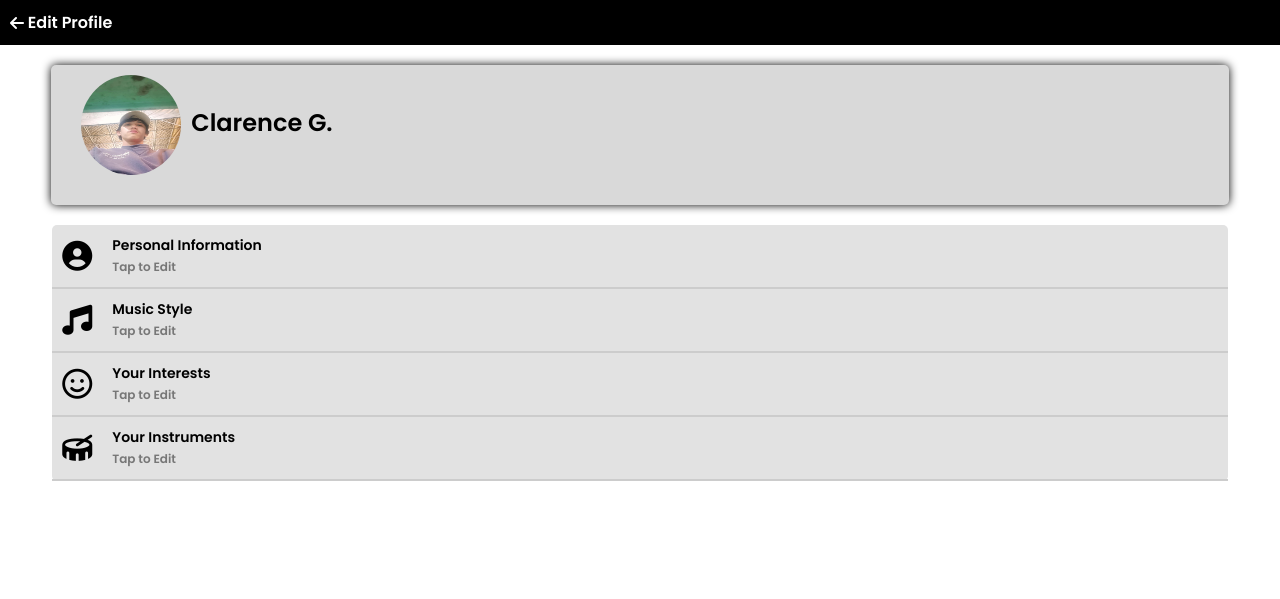
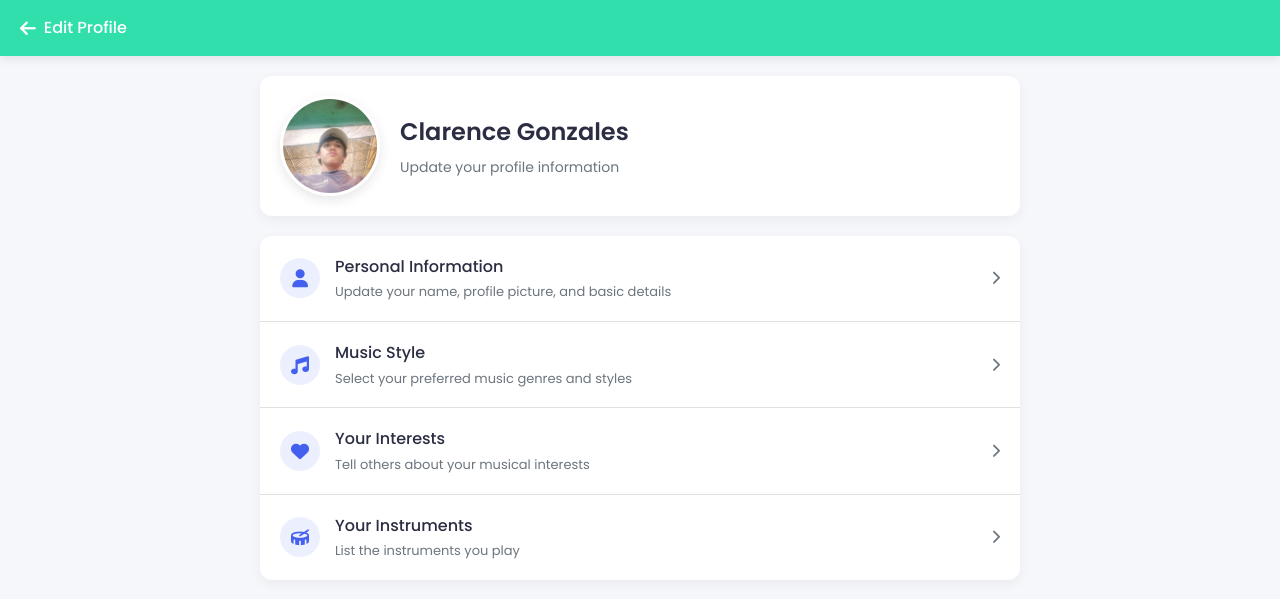
Before and after one commit to clarence-gonzales/capstone-app, a PHP site: page /editprofile.php in a window 1280 px wide. Shown: the top 599 px of the page. Run offline with PHP 8.4, Linux system fonts and the light colour scheme; a user stored in the database is signed in; data comes from the database, SQL or seed files in the repository.

```diff
--- a/editprofile.php
+++ b/editprofile.php
@@ -9,12 +9,12 @@ if (!isset($_SESSION['username'])) {
 
 $username = $_SESSION['username'];
 
-$stmt = $conn -> prepare("SELECT firstname, lastname, profile_picture FROM users WHERE username = ?");
-$stmt -> bind_param("s", $username);
-$stmt -> execute();
-$stmt -> bind_result($firstName, $lastName, $profilePicture);
-$stmt -> fetch();
-$stmt -> close();
+$stmt = $conn->prepare("SELECT firstname, lastname, profile_picture FROM users WHERE username = ?");
+$stmt->bind_param("s", $username);
+$stmt->execute();
+$stmt->bind_result($firstName, $lastName, $profilePicture);
+$stmt->fetch();
+$stmt->close();
 
 $defaultProfilePicture = "images/default.jpg";
 $profilePicture = $profilePicture ? $profilePicture : $defaultProfilePicture;
@@ -26,137 +26,238 @@ $profilePicture = $profilePicture ? $profilePicture : $defaultProfilePicture;
   <meta charset="UTF-8">
   <meta name="viewport" content="width=device-width, initial-scale=1.0">
   <link rel="stylesheet" href="https://cdnjs.cloudflare.com/ajax/libs/font-awesome/6.4.2/css/all.min.css">
-  <link rel="stylesheet" href="https://fonts.googleapis.com/css2?family=Poppins:wght@400;600&display=swap">
-  <title>Edit Profile</title>
-
+  <link rel="stylesheet" href="https://fonts.googleapis.com/css2?family=Poppins:wght@300;400;500;600;700&display=swap">
+  <title>Edit Profile | BandMate</title>
   <style>
-    * {
-      font-family: 'Poppins', sans-serif;
+    :root {
+      --primary-color: #4361ee;
+      --primary-dark: #3a56d4;
+      --text-color: #2b2d42;
+      --light-gray: #f8f9fa;
+      --medium-gray: #e9ecef;
+      --dark-gray: #6c757d;
+      --border-color: #e1e1e1;
+      --card-bg: #ffffff;
+      --section-bg: #f5f7fa;
     }
 
-    .container {
-      width: 90%;
-      padding: 20px;
-      border-radius: 5px;
-      background-color: #D9D9D9;
-      box-shadow: 0 0 10px black;
-      margin: 20px auto;
+    * {
+      margin: 0;
+      padding: 0;
+      box-sizing: border-box;
     }
 
-    .header {
-      display: flex;
+    body {
+      font-family: 'Poppins', sans-serif;
+      background-color: var(--section-bg);
+      color: var(--text-color);
+      line-height: 1.6;
     }
 
-    .edit-profile {
-        width: 100%;
-        margin-left: -8px;
-        margin-top: -8px;
-        display: inline-flex;
+    .header-bar {
+      background-color: #30DFAB;
+      color: white;
+      padding: 15px 20px;
+      display: flex;
       align-items: center;
-        font-weight: bold;
-        font-size: 16px;
-        color: #FFFFFF;
-        text-decoration: none;
-        background-color: black;
-        padding: 10px;
+      position: sticky;
+      top: 0;
+      z-index: 100;
+      box-shadow: 0 2px 10px rgba(0, 0, 0, 0.1);
     }
 
-    .personal-info-banner {
-      width: 90%;
-      margin: auto;
-      border-radius: 5px;
-      background-color: #D9D9D9;
-      padding: 10px;
+    .back-button {
+      color: white;
+      text-decoration: none;
+      font-weight: 500;
+      display: flex;
+      align-items: center;
+      gap: 8px;
+      transition: opacity 0.2s;
+    }
+
+    .back-button:hover {
+      opacity: 0.8;
+    }
+
+    .back-button i {
+      font-size: 18px;
+    }
+
+    .profile-container {
+      max-width: 800px;
+      margin: 20px auto;
+      padding: 0 20px;
+    }
+
+    .profile-card {
+      background-color: var(--card-bg);
+      border-radius: 12px;
+      box-shadow: 0 4px 12px rgba(0, 0, 0, 0.05);
+      padding: 20px;
+      margin-bottom: 20px;
       display: flex;
       align-items: center;
     }
 
-    .containerr {
-      background-color: #E2E2E2;
-      width: 93%;
-      margin: auto;
-      border-radius: 5px;
-    }
-
-    .profile-section {
-      display: flex;
-      align-items: center;
-      padding: 10px;
-      border-bottom: 2px solid #ccc;
-    }
-
-    .profile-icon {
-      width: 30px;
-      height: 30px;
-      margin-right: 10px;
-      font-size: 30px;
-    }
-
-    .profile-text {
-      color: #555;
-      font-size: 14px;
-      margin-left: 10px;
-      font-weight: bold;
-    }
-
-    .profile-text a {
-      text-decoration: none;
-      color: #000000;
-    }
-
-    img {
+    .profile-avatar {
       width: 100px;
       height: 100px;
       border-radius: 50%;
-      margin: 10px 10px;
-      margin-top: -10px;
+      object-fit: cover;
+      border: 3px solid white;
+      box-shadow: 0 4px 12px rgba(0, 0, 0, 0.1);
+      margin-right: 20px;
     }
 
+    .profile-info h2 {
+      font-size: 24px;
+      font-weight: 600;
+      margin-bottom: 5px;
+    }
 
+    .profile-info p {
+      color: var(--dark-gray);
+      font-size: 14px;
+    }
+
+    .settings-container {
+      background-color: var(--card-bg);
+      border-radius: 12px;
+      box-shadow: 0 4px 12px rgba(0, 0, 0, 0.05);
+      overflow: hidden;
+    }
+
+    .settings-item {
+      display: flex;
+      align-items: center;
+      padding: 18px 20px;
+      border-bottom: 1px solid var(--border-color);
+      text-decoration: none;
+      color: var(--text-color);
+      transition: background-color 0.2s;
+    }
+
+    .settings-item:last-child {
+      border-bottom: none;
+    }
+
+    .settings-item:hover {
+      background-color: var(--light-gray);
+    }
+
+    .settings-icon {
+      width: 40px;
+      height: 40px;
+      border-radius: 50%;
+      background-color: rgba(67, 97, 238, 0.1);
+      display: flex;
+      align-items: center;
+      justify-content: center;
+      margin-right: 15px;
+      color: var(--primary-color);
+      font-size: 18px;
+    }
+
+    .settings-details {
+      flex: 1;
+    }
+
+    .settings-details h3 {
+      font-size: 16px;
+      font-weight: 500;
+      margin-bottom: 3px;
+    }
+
+    .settings-details p {
+      font-size: 13px;
+      color: var(--dark-gray);
+    }
+
+    .settings-arrow {
+      color: var(--dark-gray);
+      font-size: 14px;
+    }
+
+    @media (max-width: 600px) {
+      .profile-card {
+        flex-direction: column;
+        text-align: center;
+        padding: 25px 20px;
+      }
+
+      .profile-avatar {
+        margin-right: 0;
+        margin-bottom: 15px;
+      }
+
+      .profile-info {
+        text-align: center;
+      }
+    }
   </style>
-
 </head>
 <body>
-  <a href="profile.php" class="edit-profile"><i class="fa-solid fa-arrow-left"></i>&nbsp;Edit Profile</a>
+  <div class="header-bar">
+    <a href="profile.php" class="back-button">
+      <i class="fas fa-arrow-left"></i>
+      <span>Edit Profile</span>
+    </a>
+  </div>
 
-<div class="container">
-  <div class="header">
-    <img src="<?php echo $profilePicture; ?>">
-    <h2><?php  echo $firstName . " " . substr($lastName, 0, 1) . "."; ?></h2>
+  <div class="profile-container">
+    <div class="profile-card">
+      <img src="<?php echo htmlspecialchars($profilePicture); ?>" alt="Profile Picture" class="profile-avatar">
+      <div class="profile-info">
+        <h2><?php echo htmlspecialchars($firstName . ' ' . $lastName); ?></h2>
+        <p>Update your profile information</p>
       </div>
     </div>
 
-<div class="containerr">
-  <div class="profile-section">
-    <i class="fas fa-user-circle profile-icon"></i>
-    <div class="profile-text">
-      <a href="personalinformation.php">Personal Information</a><br>
-      <span style="font-size: 12px; color: #777;">Tap to Edit</span>
+    <div class="settings-container">
+      <a href="personalinformation.php" class="settings-item">
+        <div class="settings-icon">
+          <i class="fas fa-user"></i>
         </div>
+        <div class="settings-details">
+          <h3>Personal Information</h3>
+          <p>Update your name, profile picture, and basic details</p>
         </div>
+        <i class="fas fa-chevron-right settings-arrow"></i>
+      </a>
 
-  <div class="profile-section">
-    <i class="fas fa-music profile-icon"></i>
-    <div class="profile-text">
-      <a href="#">Music Style</a><br>
-      <span style="font-size: 12px; color: #777;">Tap to Edit</span>
+      <a href="#" class="settings-item">
+        <div class="settings-icon">
+          <i class="fas fa-music"></i>
         </div>
+        <div class="settings-details">
+          <h3>Music Style</h3>
+          <p>Select your preferred music genres and styles</p>
         </div>
+        <i class="fas fa-chevron-right settings-arrow"></i>
+      </a>
 
-  <div class="profile-section">
-    <i class="far fa-smile profile-icon"></i>
-    <div class="profile-text">
-      <a href="#">Your Interests</a><br>
-      <span style="font-size: 12px; color: #777;">Tap to Edit</span>
+      <a href="#" class="settings-item">
+        <div class="settings-icon">
+          <i class="fas fa-heart"></i>
         </div>
+        <div class="settings-details">
+          <h3>Your Interests</h3>
+          <p>Tell others about your musical interests</p>
         </div>
+        <i class="fas fa-chevron-right settings-arrow"></i>
+      </a>
 
-  <div class="profile-section">
-    <i class="fas fa-drum profile-icon"></i>
-    <div class="profile-text">
-      <a href="#">Your Instruments</a><br>
-      <span style="font-size: 12px; color: #777;">Tap to Edit</span>
+      <a href="#" class="settings-item">
+        <div class="settings-icon">
+          <i class="fas fa-drum"></i>
         </div>
+        <div class="settings-details">
+          <h3>Your Instruments</h3>
+          <p>List the instruments you play</p>
+        </div>
+        <i class="fas fa-chevron-right settings-arrow"></i>
+      </a>
     </div>
   </div>
 </body>
```
Also changed, not shown: profile.php (+142 -84 lines), userprofile.php (+1 -39 lines). Lines whose indentation alone changed are shown as unchanged.
